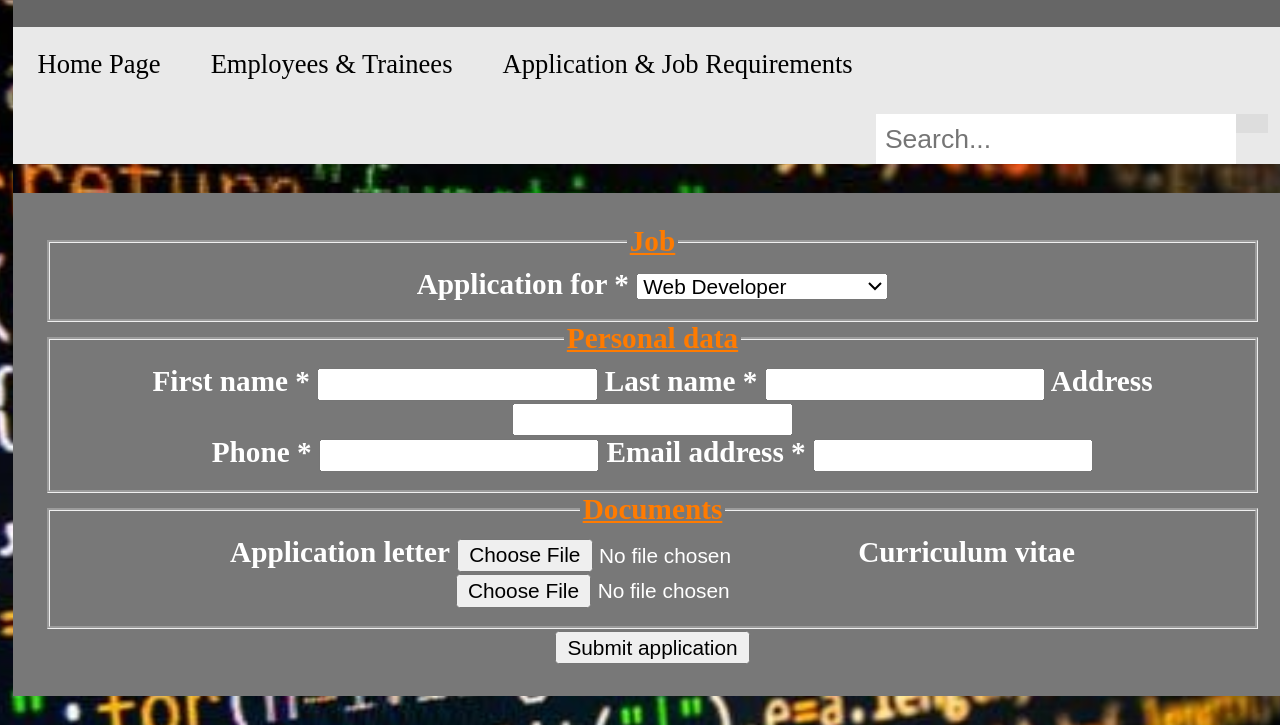
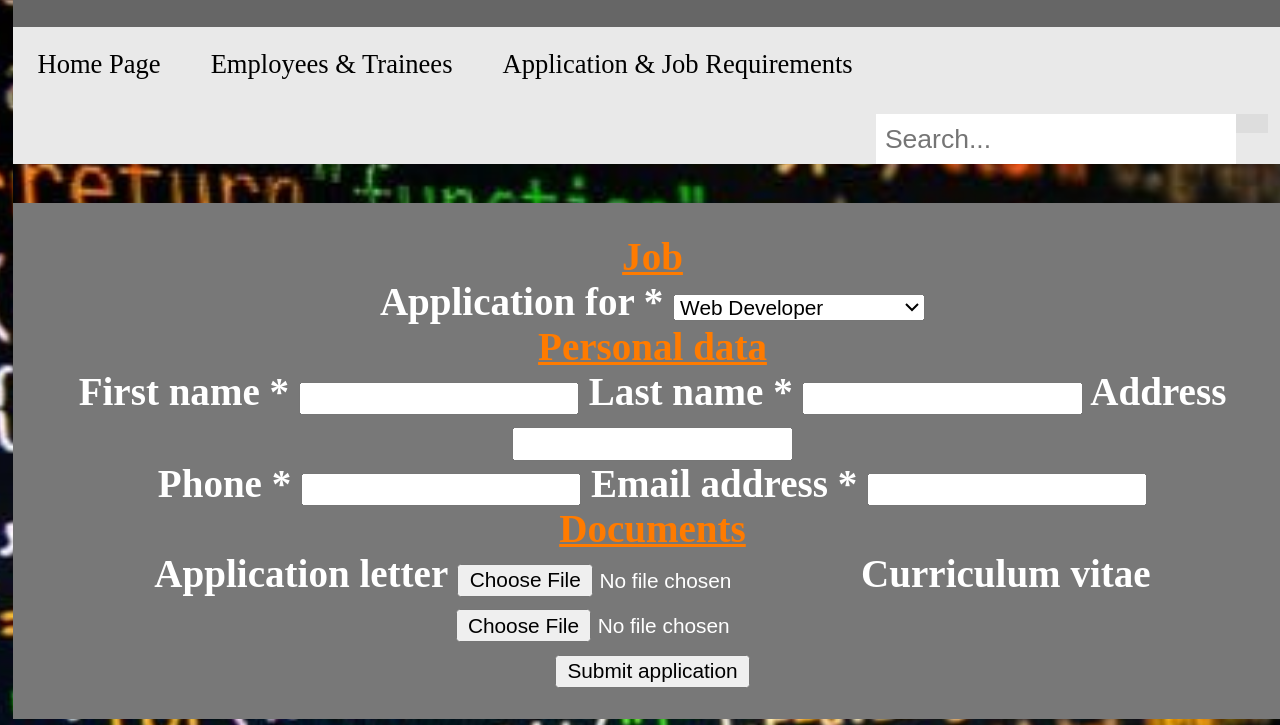
Before and after one commit to SmillyBith/hot-beans, a plain HTML site: page Application.html in a window 1280 px wide. Shown: the part 227-952 px from the top of the page. Drawn offline with Linux system fonts and the light colour scheme.

Commit message:
font size

```diff
--- a/Application.html
+++ b/Application.html
@@ -31,18 +31,16 @@
 
   <h3>
 <form action="SEND ADDRESS" id="ft-form" method="POST" accept-charset="UTF-8" enctype="multipart/form-data">
-  <fieldset>
     <legend>Job</legend>
     <label>
       Application for *
       <select name="Application for" required>
         <option> Web Developer</option>
         <option>Trainee Web Developer </option>
+
       </select>
     </label>
-  </fieldset>
-  <fieldset>
-    <legend>Personal data</legend>
+    <legend>Personal data </legend>
     <div class="two-cols">
       <label>
         First name *
@@ -73,8 +71,6 @@
 
       </label>
     </div>
-  </fieldset>
-  <fieldset>
     <legend>Documents</legend>
     <input type="hidden" name="MAX_FILE_SIZE" value="10485760">
     <div class="two-cols">
@@ -87,7 +83,6 @@
         <input type="file" name="Curriculum vitae" accept=".doc,.docx,.pdf">
       </label>
     </div>
-  </fieldset>
   <div class="btns">
     <input type="text" name="_gotcha" value="" style="display:none;">
     <input type="submit" value="Submit application">
--- a/style2.css
+++ b/style2.css
@@ -133,10 +133,12 @@ h3{
   background-color: #787878;
   padding: 20px;
   text-align: center;
+  font-size: 25px;
 }
 legend{
   color:  #ff7b00;
   text-decoration: underline;
+
 
 }
 h6{
```
